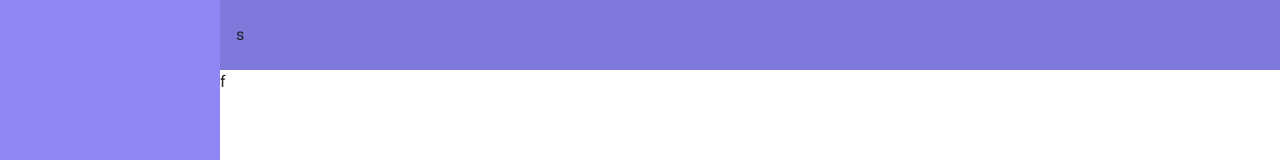
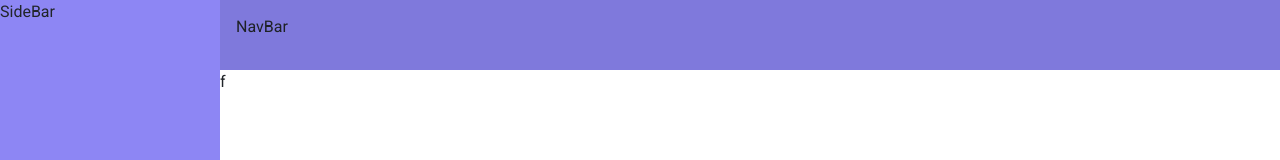
Before and after one commit to igortuag/dashboard-e-comerce, a Vue app in the folder web/: page /#/home in a window 1280 px wide. Shown: the top 160 px of the page. Built offline with nearby package versions, Linux system fonts and the light colour scheme.

Commit message:
Criando os components SideBar e NavBar

```diff
--- a/web/src/pages/Dashboard/DashboardComponent.vue
+++ b/web/src/pages/Dashboard/DashboardComponent.vue
@@ -1,10 +1,11 @@
 <template>
   <div class="main">
-    <div class="sidebar"></div>
-
+    <div class="sidebar">
+      <SideBarComponent></SideBarComponent>
+    </div>
     <div class="content-right">
       <div class="navbar">
-        s
+        <NavBarComponent></NavBarComponent>
       </div>
 
       <div class="pages">
@@ -15,8 +16,12 @@
 </template>
 
 <script>
+import SideBarComponent from "./components/SideBarComponent";
+import NavBarComponent from "./components/NavBarComponent";
+
 export default {
   name: "DashboardComponent",
+  components: { SideBarComponent, NavBarComponent },
 };
 </script>
 
--- /dev/null
+++ b/web/src/pages/Dashboard/components/NavBarComponent.vue
@@ -0,0 +1,13 @@
+<template>
+  <div>
+    <p>NavBar</p>
+  </div>
+</template>
+
+<script>
+export default {
+  name: "NavBarComponent",
+};
+</script>
+
+<style lagn="scss"></style>
--- /dev/null
+++ b/web/src/pages/Dashboard/components/SideBarComponent.vue
@@ -0,0 +1,13 @@
+<template>
+  <div>
+    <p>SideBar</p>
+  </div>
+</template>
+
+<script>
+export default {
+  name: "SideBarComponent",
+};
+</script>
+
+<style lagn="scss"></style>
```
